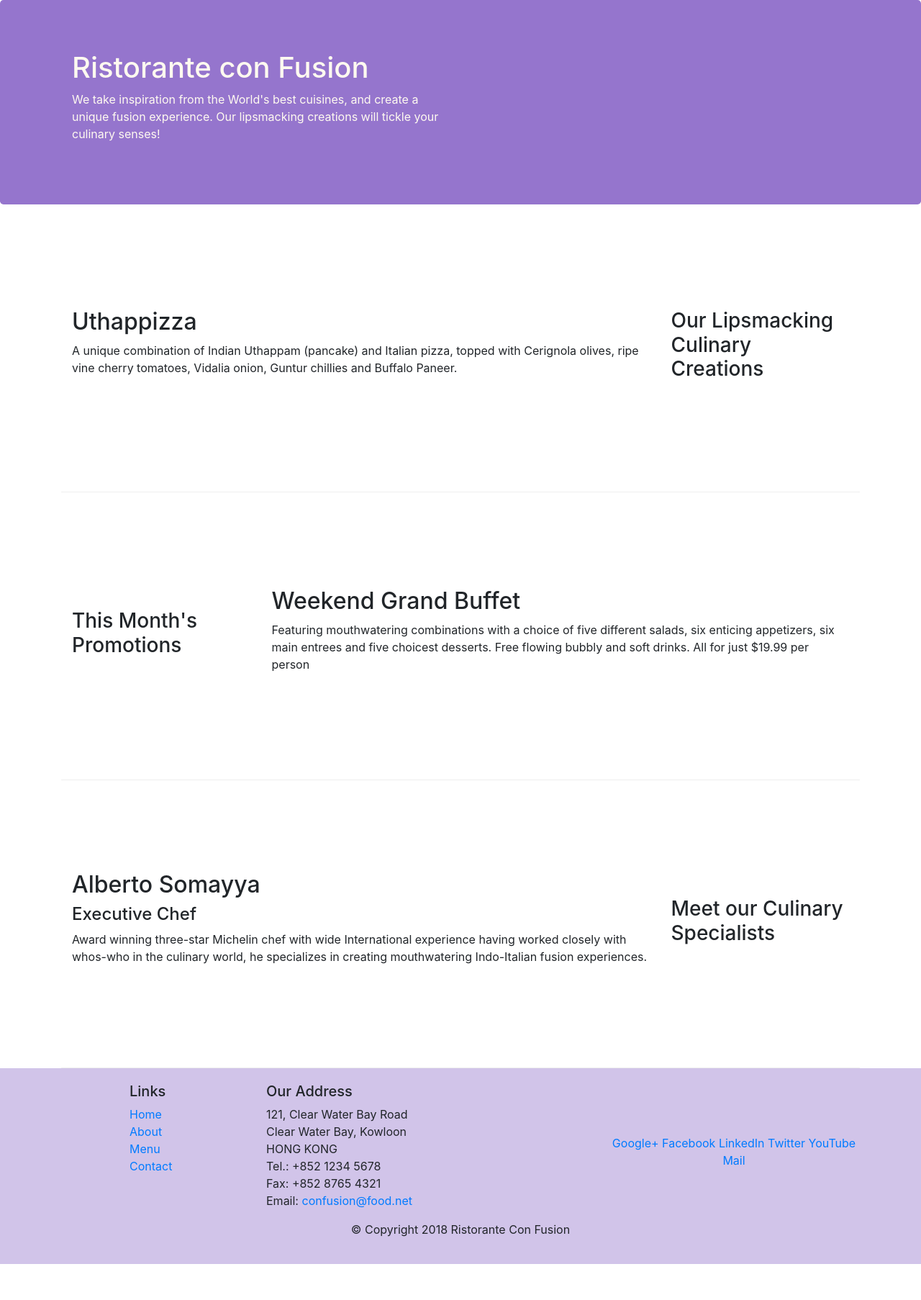
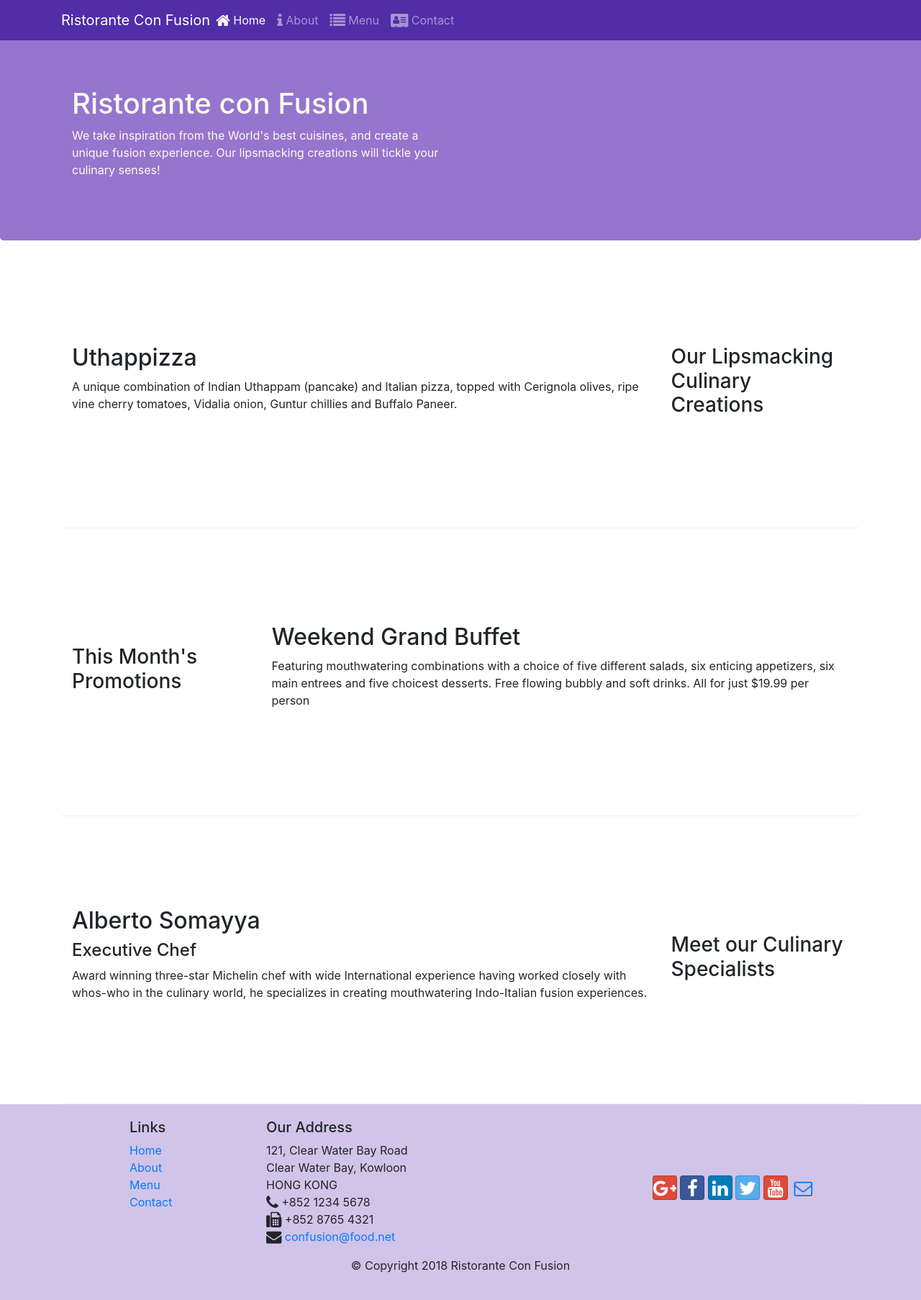
Before and after one commit to HieuBT28299/Bootstrap4, a website: page index.html in a window 1280 px wide. Shown: the whole page at 72% size. Before the commit the page ends 1756 px from the top, so only its background shows below. Drawn offline with nearby package versions, Linux system fonts and the light colour scheme.

Commit message:
icon fonts

```diff
--- a/css/styles.css
+++ b/css/styles.css
@@ -28,3 +28,12 @@
     margin: 0px;
     color: #0f0f0f;
 }
+
+body {
+    padding: 50px 0px 0px 0px;
+    z-index: 0
+}
+
+.navbar-dark {
+    background-color: #512da8;
+}
--- a/index.html
+++ b/index.html
@@ -9,12 +9,29 @@
 
     <!-- Bootstrap CSS -->
     <link rel="stylesheet" href="node_modules/bootstrap/dist/css/bootstrap.min.css">
+    <link rel="stylesheet" href="node_modules/font-awesome/css/font-awesome.min.css">
+    <link rel="stylesheet" href="node_modules/bootstrap-social/bootstrap-social.css">
     <link rel="stylesheet" href="css/styles.css">
     <title>Ristorante Con Fusion</title>
 </head>
 
 <body>
-
+    <nav class="navbar navbar-dark navbar-expand-sm fixed-top">
+        <div class="container">
+            <button class="navbar-toggler" type="button" data-toggle="collapse" data-target="#Navbar">
+                <span class="navbar-toggler-icon"></span>
+            </button>
+            <a class="navbar-brand mr-auto" href="#">Ristorante Con Fusion</a>
+            <div class="collapse navbar-collapse" id="Navbar">
+                <ul class="navbar-nav mr-auto">
+                    <li class="nav-item active"><a class="nav-link" href="#"><span class="fa fa-home fa-lg"></span> Home</a></li>
+                    <li class="nav-item"><a class="nav-link" href="./aboutus.html"><span class="fa fa-info fa-lg"></span> About</a></li>
+                    <li class="nav-item"><a class="nav-link" href="#"><span class="fa fa-list fa-lg"></span> Menu</a></li>
+                    <li class="nav-item"><a class="nav-link" href="#"><span class="fa fa-address-card fa-lg"></span> Contact</a></li>
+                </ul>
+            </div>
+        </div>
+    </nav>
     <header class="jumbotron">
         <div class="container">
             <div class="row row-header">
@@ -75,7 +92,7 @@
                     <h5>Links</h5>
                     <ul class="list-unstyled">
                         <li><a href="#">Home</a></li>
-                        <li><a href="#">About</a></li>
+                        <li><a href="./aboutus.html">About</a></li>
                         <li><a href="#">Menu</a></li>
                         <li><a href="#">Contact</a></li>
                     </ul>
@@ -86,19 +103,19 @@
                         121, Clear Water Bay Road<br>
                         Clear Water Bay, Kowloon<br>
                         HONG KONG<br>
-                        Tel.: +852 1234 5678<br>
-                        Fax: +852 8765 4321<br>
-                        Email: <a href="mailto:confusion@food.net">confusion@food.net</a>
+                        <i class="fa fa-phone fa-lg"></i> +852 1234 5678<br>
+                        <i class="fa fa-fax fa-lg"></i> +852 8765 4321<br>
+                        <i class="fa fa-envelope fa-lg"></i> <a href="mailto:confusion@food.net">confusion@food.net</a>
                     </address>
                 </div>
                 <div class="col-12 col-sm-4 align-self-center">
                     <div class="text-center">
-                        <a href="http://google.com/+">Google+</a>
-                        <a href="http://www.facebook.com/profile.php?id=">Facebook</a>
-                        <a href="http://www.linkedin.com/in/">LinkedIn</a>
-                        <a href="http://twitter.com/">Twitter</a>
-                        <a href="http://youtube.com/">YouTube</a>
-                        <a href="mailto:">Mail</a>
+                        <a class="btn btn-social-icon btn-google" href="http://google.com/+"><i class="fa fa-google-plus fa-lg"></i></a>
+                        <a class="btn btn-social-icon btn-facebook" href="http://www.facebook.com/profile.php?id="><i class="fa fa-facebook fa-lg"></i></a>
+                        <a class="btn btn-social-icon btn-linkedin" href="http://www.linkedin.com/in/"><i class="fa fa-linkedin fa-lg"></i></a>
+                        <a class="btn btn-social-icon btn-twitter" href="http://twitter.com/"><i class="fa fa-twitter fa-lg"></i></a>
+                        <a class="btn btn-social-icon btn-google" href="http://youtube.com/"><i class="fa fa-youtube fa-lg"></i></a>
+                        <a class="btn btn-social-icon" href="mailto:"><i class="fa fa-envelope-o fa-lg"></i></a>
                     </div>
                 </div>
             </div>
--- a/package.json
+++ b/package.json
@@ -15,6 +15,8 @@
   },
   "dependencies": {
     "bootstrap": "^4.0.0",
+    "bootstrap-social": "^5.1.1",
+    "font-awesome": "^4.7.0",
     "jquery": "^3.3.1",
     "popper.js": "^1.12.9"
   }
```
Also changed, not shown: aboutus.html (+56 -15 lines), 1 other file.
